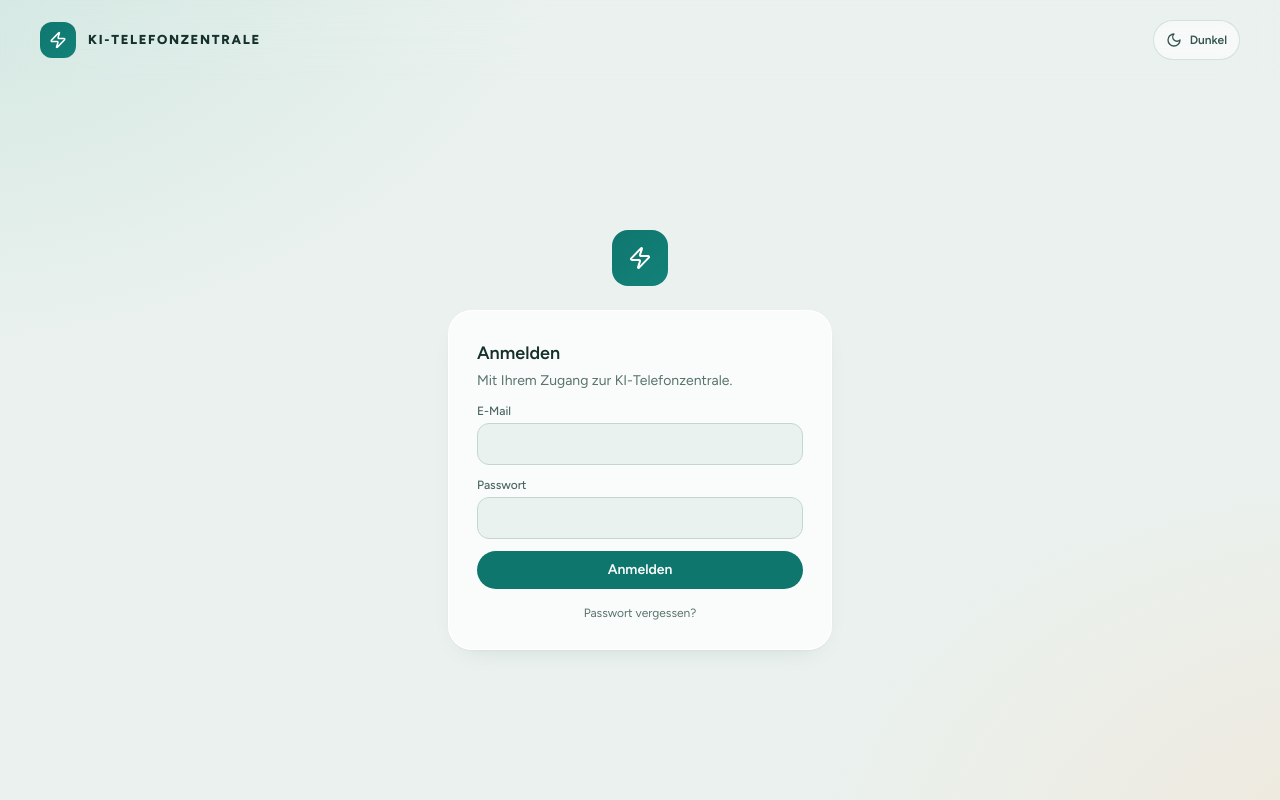
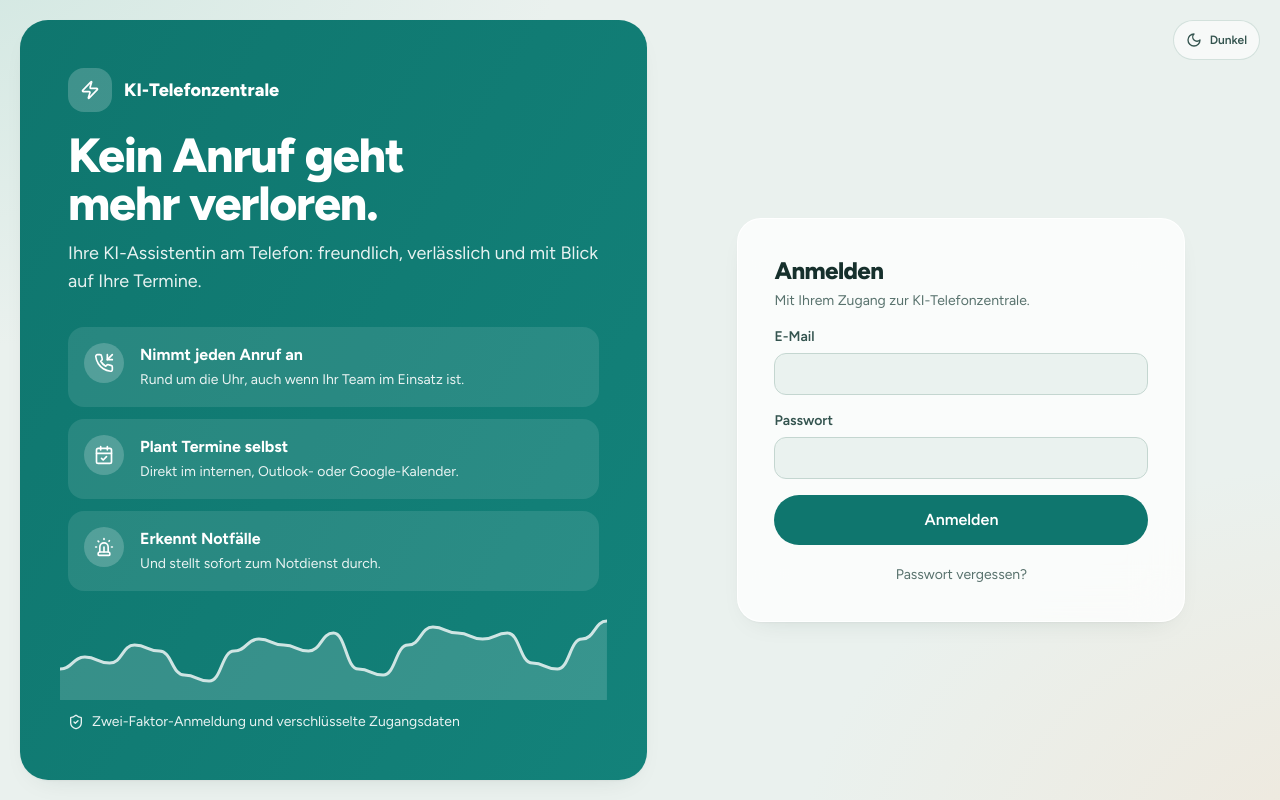
Before and after one commit to rinats-png/call-ki, a Next.js app: page /login in a window 1280 px wide. Built offline with nearby package versions, Linux system fonts and the light colour scheme; no server answers; the database is empty.

Commit message:
Anmeldeseiten im neuen Layout: Teal-Band mit Leistungen links, Glas-Formular rechts
Co-Authored-By: Claude Opus 5.5 <noreply@anthropic.com>
Claude-Session: https://claude.ai/code/session_01AiNTcetrjgv8Avrp5MvbtB

```diff
--- a/src/app/(auth)/layout.tsx
+++ b/src/app/(auth)/layout.tsx
@@ -1,29 +1,58 @@
-import { Zap } from "lucide-react";
+import { CalendarCheck, PhoneIncoming, ShieldCheck, Siren, Zap } from "lucide-react";
 import { ThemeToggle } from "@/components/ThemeToggle";
 import { LegalFooter } from "@/components/LegalFooter";
+import { AreaChart } from "@/components/AreaChart";
+
+const FEATURES = [
+  { icon: PhoneIncoming, title: "Nimmt jeden Anruf an", text: "Rund um die Uhr, auch wenn Ihr Team im Einsatz ist." },
+  { icon: CalendarCheck, title: "Plant Termine selbst", text: "Direkt im internen, Outlook- oder Google-Kalender." },
+  { icon: Siren, title: "Erkennt Notfälle", text: "Und stellt sofort zum Notdienst durch." },
+];
+
+// Dekorative Wellenform im Band (keine echten Daten)
+const WAVE = [4, 6, 5, 8, 7, 3, 2, 7, 9, 8, 7, 10, 4, 3, 8, 11, 10, 9, 10, 5, 4, 9, 12].map((value, i) => ({ label: String(i), value }));
 
 export default function AuthLayout({ children }: { children: React.ReactNode }) {
   return (
-    <div className="relative flex min-h-screen flex-col">
-      <header className="app-header">
-        <div className="mx-auto flex h-16 max-w-[1580px] items-center justify-between gap-3 px-4 md:h-20 md:px-8 lg:px-10">
-          <span className="flex items-center gap-3">
-            <span className="brand-mark h-9 w-9"><Zap className="h-[18px] w-[18px]" /></span>
-            <span className="text-[13px] font-extrabold uppercase tracking-[0.13em] text-zinc-50">KI-Telefonzentrale</span>
-          </span>
-          <ThemeToggle />
+    <div className="flex min-h-screen flex-col">
+      <div className="grid flex-1 gap-4 p-4 lg:grid-cols-[minmax(0,1.05fr)_minmax(0,1fr)] lg:p-5">
+        <aside className="hero relative hidden flex-col justify-between overflow-hidden p-10 lg:flex xl:p-12">
+          <div className="flex items-center gap-3">
+            <span className="grid h-11 w-11 place-items-center rounded-2xl bg-white/20"><Zap className="h-5 w-5" /></span>
+            <span className="text-lg font-extrabold">KI-Telefonzentrale</span>
+          </div>
+          <div className="max-w-xl">
+            <h2 className="text-4xl font-extrabold leading-tight tracking-tight [text-wrap:balance] xl:text-5xl">Kein Anruf geht mehr verloren.</h2>
+            <p className="mt-3 text-lg opacity-90">Ihre KI-Assistentin am Telefon: freundlich, verlässlich und mit Blick auf Ihre Termine.</p>
+            <ul className="mt-8 space-y-3">
+              {FEATURES.map((f) => (
+                <li key={f.title} className="flex items-start gap-4 rounded-2xl bg-white/10 p-4">
+                  <span className="grid h-10 w-10 shrink-0 place-items-center rounded-full bg-white/20"><f.icon className="h-5 w-5" /></span>
+                  <span><b className="block">{f.title}</b><span className="text-sm opacity-90">{f.text}</span></span>
+                </li>
+              ))}
+            </ul>
+          </div>
+          <div>
+            <div aria-hidden className="-mx-2 opacity-80"><AreaChart ariaLabel="" data={WAVE} height={90} onHero /></div>
+            <p className="mt-3 flex items-center gap-2 text-sm opacity-90"><ShieldCheck className="h-4 w-4" />Zwei-Faktor-Anmeldung und verschlüsselte Zugangsdaten</p>
+          </div>
+        </aside>
+
+        <div className="flex min-w-0 flex-col">
+          <header className="flex items-center justify-between gap-3">
+            <span className="flex items-center gap-3 lg:invisible">
+              <span className="brand-mark h-10 w-10"><Zap className="h-[18px] w-[18px]" /></span>
+              <span className="text-[15px] font-extrabold text-zinc-50">KI-Telefonzentrale</span>
+            </span>
+            <ThemeToggle />
+          </header>
+          <main className="grid flex-1 place-items-center py-10">
+            <div className="glass w-full max-w-md p-7 animate-fadein md:p-9">{children}</div>
+          </main>
+          <LegalFooter />
         </div>
-      </header>
-      <main className="relative grid flex-1 place-items-center overflow-hidden px-4 py-10">
-        <div aria-hidden className="dot-grid pointer-events-none absolute inset-0 [mask-image:radial-gradient(ellipse_at_center,black,transparent_70%)]" />
-        <div className="relative w-full max-w-sm">
-          <div className="mb-6 flex justify-center">
-            <span className="brand-mark h-14 w-14 rounded-2xl"><Zap className="h-6 w-6" /></span>
-          </div>
-          <div className="glass p-6 animate-fadein md:p-7">{children}</div>
-        </div>
-      </main>
-      <LegalFooter />
+      </div>
     </div>
   );
 }
--- a/src/components/AuthForm.tsx
+++ b/src/components/AuthForm.tsx
@@ -35,22 +35,22 @@ export function AuthForm({ title, subtitle, fields, submitLabel, onSubmit, foote
   }
 
   return (
-    <form onSubmit={submit} className="space-y-3">
+    <form onSubmit={submit} className="space-y-4">
       <div className="mb-2">
-        <h1 className="text-lg font-semibold text-zinc-50">{title}</h1>
+        <h1 className="text-2xl font-extrabold tracking-tight text-zinc-50">{title}</h1>
         {subtitle && <p className="mt-1 text-sm text-zinc-500">{subtitle}</p>}
       </div>
       {fields.map((f) => (
         <label key={f.name} className="block">
-          <span className="mb-1 block text-xs font-medium text-zinc-400">{f.label}</span>
+          <span className="mb-1.5 block text-sm font-semibold text-zinc-300">{f.label}</span>
           <input className="input" name={f.name} type={f.type ?? "text"} autoComplete={f.autoComplete} inputMode={f.inputMode} required={f.required ?? true} defaultValue={f.defaultValue} maxLength={200} />
           {f.hint && <span className="mt-1 block text-[11px] text-zinc-500">{f.hint}</span>}
         </label>
       ))}
-      {error && <p className="rounded-lg border border-amber-500/30 bg-amber-500/10 px-3 py-2 text-xs text-amber-300">{error}</p>}
-      {info && <p className="rounded-lg border border-emerald-500/30 bg-emerald-500/10 px-3 py-2 text-xs text-emerald-300">{info}</p>}
-      <button className="btn-primary w-full" disabled={busy}>{busy && <Loader2 className="h-4 w-4 animate-spin" />}{submitLabel}</button>
-      {footer && <div className="pt-1 text-center text-xs text-zinc-500">{footer}</div>}
+      {error && <p className="rounded-2xl border border-amber-500/30 bg-amber-500/10 px-4 py-3 text-sm text-amber-300">{error}</p>}
+      {info && <p className="rounded-2xl border border-emerald-500/30 bg-emerald-500/10 px-4 py-3 text-sm text-emerald-300">{info}</p>}
+      <button className="btn-primary w-full py-3 text-base" disabled={busy}>{busy && <Loader2 className="h-4 w-4 animate-spin" />}{submitLabel}</button>
+      {footer && <div className="pt-1 text-center text-sm text-zinc-500">{footer}</div>}
     </form>
   );
 }
```
